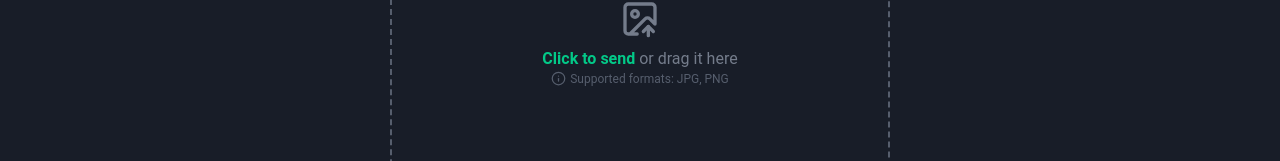
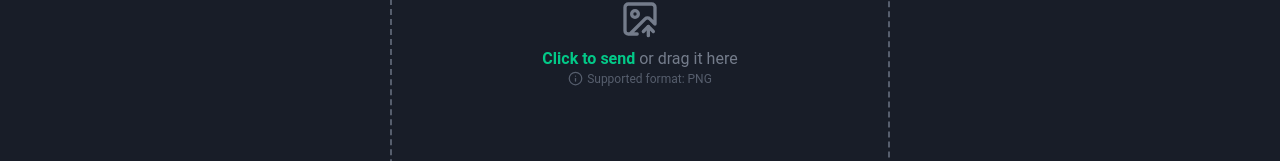
Before and after one commit to palomarodrigs/easyup-frontend, a React (Vite) app: page / in a window 1280 px wide. Shown: the part 341-502 px from the top of the page. Built offline with nearby package versions, Linux system fonts and the light colour scheme.

Commit message:
refactor: ensure that supported format is correct

```diff
--- a/src/components/input.tsx
+++ b/src/components/input.tsx
@@ -39,7 +39,7 @@ export function Input({ dropzone }: InputProps) {
 
           <p className="flex items-center gap-1 text-xs text-grey-200">
             <Info size={15} className="text-grey-200" />
-            Supported formats: JPG, PNG
+            Supported format: PNG
           </p>
         </div>
       </label>
```
